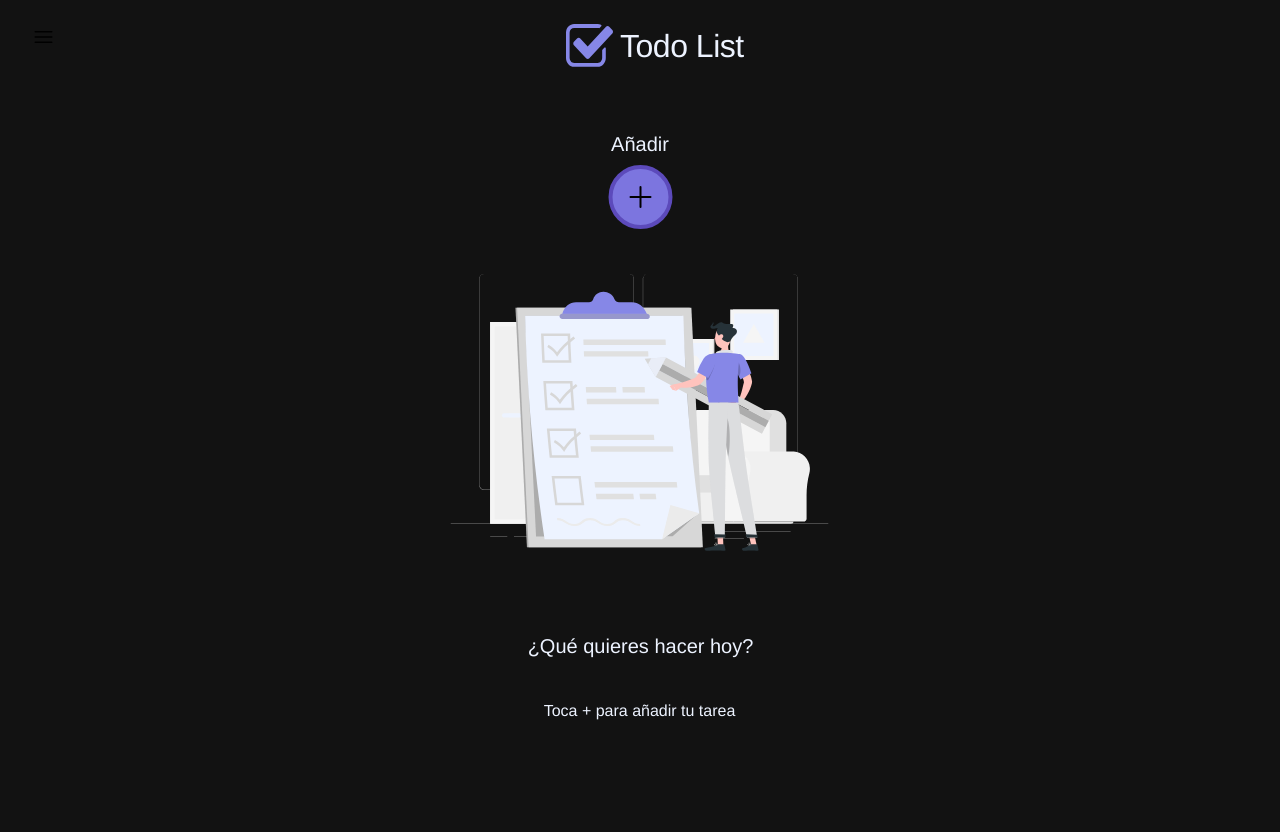
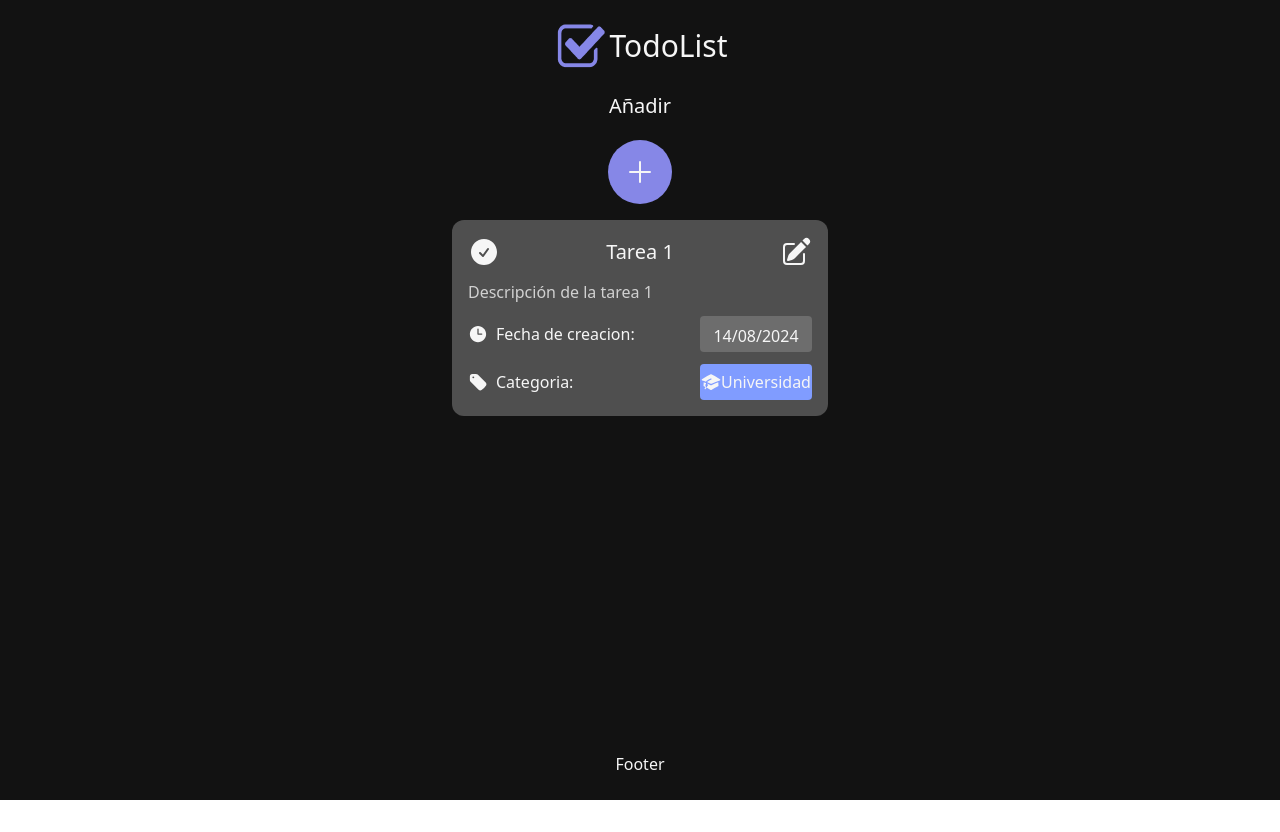
Before and after one commit to basathefish/ListaDeTareas, a React (Vite) app in the folder Frontend/: page / in a window 1280 px wide. After the commit the page ends 800 px from the top, so only its background shows below. Built offline with nearby package versions, Linux system fonts and the light colour scheme.

Commit message:
feat: refactor App component and introduce Home page; remove unused components

```diff
--- a/Frontend/eslint.config.js
+++ b/Frontend/eslint.config.js
@@ -33,6 +33,7 @@ export default [
         'warn',
         { allowConstantExport: true },
       ],
+      'react/prop-types': 'off',
     },
   },
 ]
--- a/Frontend/src/App.jsx
+++ b/Frontend/src/App.jsx
@@ -1,28 +1,29 @@
-import React from 'react';
 import { BrowserRouter as Router, Routes, Route } from 'react-router-dom';
 
-import HomeWithTasksList from './Pages/HomeWithTasksList';
-import HomeEmpty from './Pages/HomeEmpty';
-import FormDeAgregar from './Pages/FormDeAgregar';
-import FormDeEditarTarea from './Pages/FormDeEditarTarea';
-import DeleteTask from './Pages/DeleteTask';
+import Home from './pages/Home';
+import FormDeAgregar from './pages/FormDeAgregar';
+import FormDeEditarTarea from './pages/FormDeEditarTarea';
+import DeleteTask from './pages/DeleteTask';
 
 function App() {
   return (
     <Router>
-      <div className="grid grid-rows-[auto_1fr_auto] min-h-dvh">
-        <header className="underline-offset-2 rounded"></header>
-        <main className="underline-offset-2 rounded">
+      <div className="bg-gray-950 grid grid-rows-[auto_1fr_auto] min-h-dvh">
+        <header className='flex justify-center items-center text-3xl text-gray-50 p-4'>
+          <img src="./src/assets/images/logo.png" alt="logo del todo list"/>
+          TodoList
+        </header>
+        <main>
           <Routes>
-            <Route path="/" element={<HomeEmpty />} />
-            <Route path="/home-tasks" element={<HomeWithTasksList />} />
+            <Route path="/" element={<Home />} />
             <Route path="/form-agregar" element={<FormDeAgregar />} />
             <Route path="/form-editar-tarea" element={<FormDeEditarTarea />} />
             <Route path="/delete-task" element={<DeleteTask />} />
-
           </Routes>
         </main>
-        <footer className="underline-offset-2 rounded"></footer>
+        <footer className="text-center text-gray-50 p-6">
+          Footer
+        </footer>
       </div>
     </Router>
   );
--- /dev/null
+++ b/Frontend/src/Pages/Home.jsx
@@ -0,0 +1,15 @@
+import { AddButton } from "../components/AddButton";
+import ListTask from "../components/ListTasks";
+const Home = () => {
+  return (
+    <div className="flex flex-col items-center h-full gap-4">
+      {/* Botón que me redirije al formulario para añadir una tarea*/}
+      <AddButton />
+
+      {/* Componente que muestra la lista de tareas */}
+      <ListTask />
+    </div>
+  );
+};
+
+export default Home;
--- a/Frontend/src/Pages/HomeEmpty.jsx
+++ /dev/null
@@ -1,66 +0,0 @@
-import React, { useState } from "react";
-import { Head } from "../component/Head";
-import { Sort } from "../component/Sort";
-import Checklist from "../assets/Images/checklist.svg";
-import { AddButton } from "../component/AddButton";
-import FormDeAgregar from "./FormDeAgregar";
-
-export const HomeEmpty = () => {
-  const [isModalOpen, setIsModalOpen] = useState(false); // Estado para controlar la visibilidad del formulario
-
-  // Función para abrir el formulario
-  const openModal = () => {
-    setIsModalOpen(true);
-  };
-
-  // Función para cerrar el formulario
-  const closeModal = () => {
-    setIsModalOpen(false);
-  };
-
-  return (
-    <div className="bg-[#121212] flex flex-col items-center w-full">
-      <div className="bg-[#121212] w-[1280px] h-[832px] relative flex flex-col items-center">
-        {/* Header Section */}
-        <div className="flex w-full items-center justify-between absolute top-0 left-3.5 p-4">
-          <div className="relative w-[46.54px] h-[42px]">
-            <Sort className="!left-2.5 !top-[9px]" />
-          </div>
-
-          <Head className="!w-[184.77px]" />
-          <div className="relative w-[46.54px] h-[42px]" />
-        </div>
-
-        {/* Botón de añadir tarea */}
-        <div className="absolute top-[130px] left-[50%] transform -translate-x-1/2">
-          <AddButton onClick={openModal} />
-        </div>
-
-        {/* Modal con Formulario de Agregar */}
-        {isModalOpen && (
-          <FormDeAgregar />
-        )}
-
-        {/* Imagen de checklist */}
-        <div className="absolute w-[455px] h-[507px] top-[232px] left-[415px]">
-          <img
-            className="absolute w-[379px] h-[382px] top-0 left-[35px]"
-            alt="Checklist"
-            src={Checklist}
-          />
-
-          {/* Títulos y texto */}
-          <div className="absolute w-[451px] top-[399px] left-0 [font-family:'Lato-Regular',Helvetica] font-normal text-portage text-xl text-center tracking-[0] leading-[30.1px]">
-            ¿Qué quieres hacer hoy?
-          </div>
-
-          <p className="absolute w-[265px] top-[467px] left-[92px] [font-family:'Lato-Regular',Helvetica] font-normal text-portage text-base text-center tracking-[0] leading-[24.1px]">
-            Toca + para añadir tu tarea
-          </p>
-        </div>
-      </div>
-    </div>
-  );
-};
-
-export default HomeEmpty;
--- a/Frontend/src/component/AddButton.jsx
+++ /dev/null
@@ -1,20 +0,0 @@
-import React from "react";
-import { PlusIcon } from '@heroicons/react/24/solid';
-
-export const AddButton = ({ className, onClick }) => {
-  return (
-    <div className={`relative w-[451px] h-[99px] ${className}`}>
-      <div className="absolute w-[451px] -top-px left-0 [font-family:'Lato-Regular',Helvetica] font-normal text-portage text-xl text-center tracking-[0] leading-[30.1px] whitespace-nowrap">
-        Añadir
-      </div>
-
-      {/* Botón clickeable */}
-      <button
-        className="absolute w-16 h-16 top-[35px] left-[194px] bg-violet-500 rounded-full flex items-center justify-center border-4 border-violet-700"
-        onClick={onClick} // Manejador de eventos onClick
-      >
-        <PlusIcon className="w-8 h-8 text-white" />
-      </button>
-    </div>
-  );
-};
--- /dev/null
+++ b/Frontend/src/components/AddButton.jsx
@@ -0,0 +1,17 @@
+import { Link } from "react-router-dom";
+import { PlusIcon } from "@heroicons/react/24/solid";
+
+export const AddButton = () => {
+  return (
+    <>
+      <h2 className="text-xl text-gray-50 mb-1">Añadir</h2>
+      {/* Link que redirige a la ruta /form-agregar */}
+      <Link
+        to="/form-agregar"
+        className="bg-violet-400 rounded-full w-16 h-16 flex justify-center items-center hover:bg-violet-500 transition duration-300 ease-in-out"
+      >
+        <PlusIcon className="w-8 h-8 text-gray-50" />
+      </Link>
+    </>
+  );
+};
--- /dev/null
+++ b/Frontend/src/components/ListEmpty.jsx
@@ -0,0 +1,16 @@
+function ListEmpty() {
+  return (
+    <div className="flex flex-col justify-center items-center gap-5">
+      <img
+        className="w-[450px] h-[450px] top-0 left-[35px]"
+        alt="imagen de una lista de tareas vacia"
+        src="./src/assets/images/checklist.png"
+      />
+
+      <p className="text-gray-50 text-xl">¿Qué quieres hacer hoy?</p>
+      <p className="text-gray-50 text-base">Toca + para añadir tu tarea</p>
+    </div>
+  );
+}
+
+export default ListEmpty;
--- /dev/null
+++ b/Frontend/src/components/ListTasks.jsx
@@ -0,0 +1,78 @@
+import { useState } from "react";
+import { Link } from "react-router-dom";
+
+import ListEmpty from "./ListEmpty";
+import {
+  CheckCircleIcon,
+  PencilSquareIcon,
+  ClockIcon,
+  TagIcon,
+  AcademicCapIcon
+} from "@heroicons/react/24/solid";
+function ListTasks() {
+  const [tasks, setTasks] = useState([
+    {
+      id: 1,
+      title: "Tarea 1",
+      description: "Descripción de la tarea 1",
+      category: "Personal",
+    },
+  ]);
+
+  return (
+    <>
+      {tasks.length === 0 ? (
+        <ListEmpty />
+      ) : (
+        tasks.map((task) => (
+          <div
+            key={task.id}
+            className="bg-gray-700 w-[376px] p-4 rounded-xl flex flex-col justify-between gap-3"
+          >
+            {/* Nombre de la tarea */}
+            <div className="flex justify-between items-center w-full">
+              {/* Boton para marcar como completada */}
+              <button>
+                <CheckCircleIcon className="w-8 h-8 text-gray-50" />
+              </button>
+
+              <h3 className="text-gray-50 text-xl">{task.title}</h3>
+
+              <Link to={"/form-editar-tarea"}>
+                <PencilSquareIcon className="w-8 h-8 text-gray-50" />
+              </Link>
+            </div>
+
+            {/* Descripción de la tarea */}
+            <p className="text-gray-200">{task.description}</p>
+
+            {/* Fecha de creacion */}
+            <div className="flex justify-between items-center text-gray-50">
+              <div className="flex items-center gap-2">
+                <ClockIcon className="w-5 h-5" />
+                <span className="text-gray-50">Fecha de creacion:</span>
+              </div>
+              <span className="bg-gray-500 w-28 h-9 text-center py-2 rounded">
+                14/08/2024
+              </span>
+            </div>
+
+            {/* Categoria de la tarea */}
+            <div className="flex justify-between items-center text-gray-50">
+              <div className="flex items-center gap-2">
+                <TagIcon className="w-5 h-5" />
+                <span className="text-gray-50">Categoria:</span>
+              </div>
+              <div className="bg-university flex justify-center items-center w-28 h-9 text-center rounded">
+                <AcademicCapIcon className="w-5 h-5" />
+                <span>Universidad</span>
+              </div>
+            </div>
+          </div>
+        ))
+      )}
+    </>
+  );
+}
+
+export default ListTasks;
```
Also changed, not shown: Frontend/src/assets/Images/checklist.png (added), Frontend/src/assets/Images/logo.png (added).
